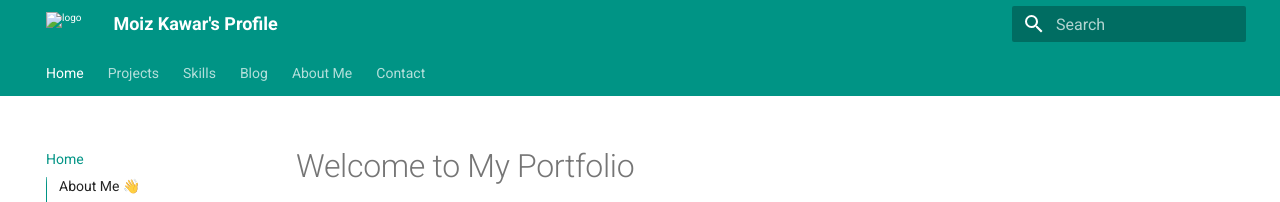
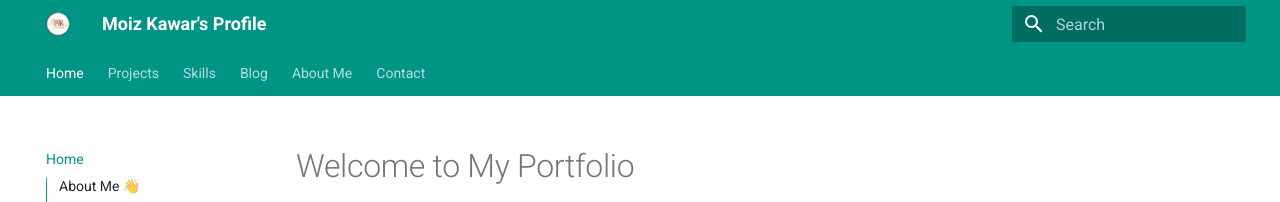
Before and after one commit to MoizKhawar/portfolio, an MkDocs documentation site: the page built from docs/index.md, in a window 1280 px wide. Shown: the top 202 px of the page. Built offline with MkDocs 1.6.1 and Material for MkDocs 9.7.7, drawn with Linux system fonts in a browser that asks for light colours.

Commit message:
img upld

```diff
--- a/mkdocs.yml
+++ b/mkdocs.yml
@@ -18,7 +18,7 @@ theme:
     text: Roboto
     code: Roboto Mono
   logo: assets/logo.png
-  favicon: assets/favicon.ico
+  favicon: assets/logo.png
   features:
     - navigation.tabs
     - navigation.top
```
Also changed, not shown: docs/assets/logo.png (added).
